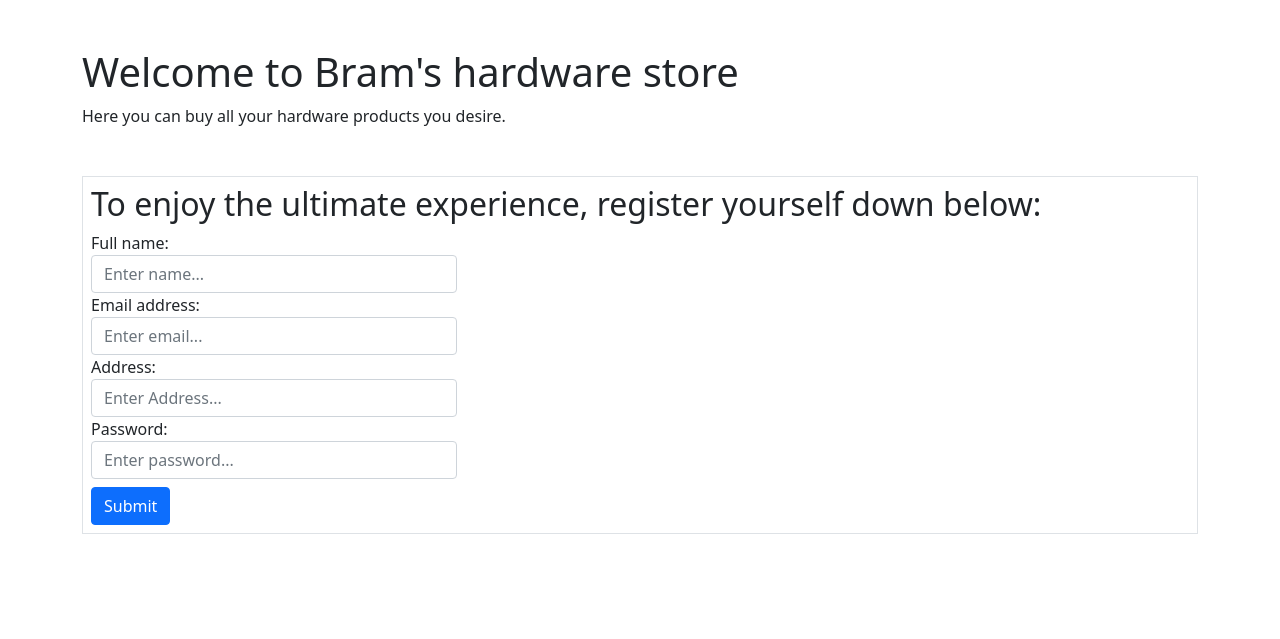
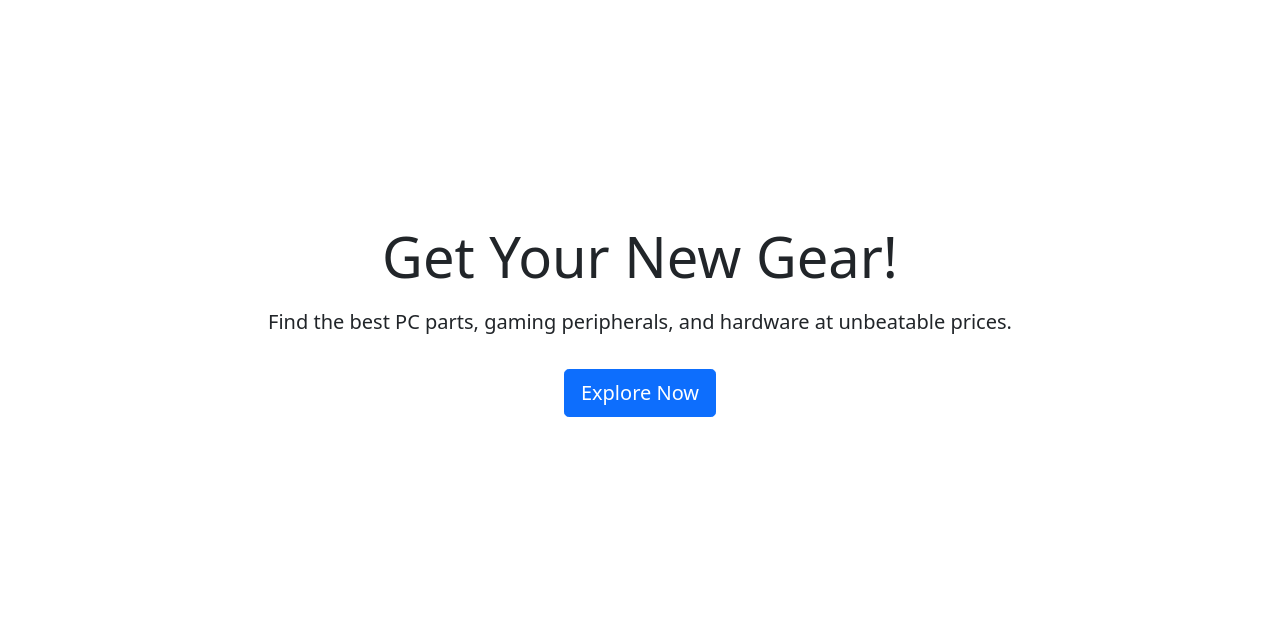
Before and after one commit to TCodingGuru/PHP-Webshop, a PHP site: page /app/view/home/index.php in a window 1280 px wide. Shown: the part 56-695 px from the top of the page. Run offline with PHP 8.4, Linux system fonts and the light colour scheme.

Commit message:
fixed error

```diff
--- a/app/api/controller/productcontroller.php
+++ b/app/api/controller/productcontroller.php
@@ -14,6 +14,7 @@ class ProductController {
     {
         if ($_SERVER["REQUEST_METHOD"] === "GET") {
             $products = $this->productService->getAll(); // <-- get products
+            var_dump($products);
             echo json_encode($products); // <-- echo to browser
         }
     }
--- a/app/model/product.php
+++ b/app/model/product.php
@@ -5,6 +5,7 @@ class Product {
     public string $name;
     public string $description;
     public int $price;
+    public $type;
 }
 
 ?>
--- a/app/view/home/index.php
+++ b/app/view/home/index.php
@@ -4,40 +4,11 @@ require __DIR__ . '/../nav.php';
 ?>
 
 <body>
-    <div class="container home">
-
-        <!-- Header of home page -->
-        <h1 class="mt-5">Welcome to Bram's hardware store</h1>
-        <p>Here you can buy all your hardware products you desire.</p>
-
-        <!-- registration form for customers // use responsive grid columns -->
-        <?php if (!isset($_SESSION['logged_User'])) { ?>
-            <div class="border mt-5 p-2">
-                <h2>To enjoy the ultimate experience, register yourself down below:</h2>
-                <form class="" action="user/insert" method="POST">
-                    <div class="form-group col-12 col-md-4">
-                        <label for="inputName">Full name:</label>
-                        <input type="text" class="form-control" name="inputName" placeholder="Enter name..." required>
-                    </div>
-
-                    <div class="form-group col-12 col-md-4">
-                        <label for="inputEmail">Email address:</label>
-                        <input type="email" class="form-control" name="inputEmail" placeholder="Enter email..." required>
-                    </div>
-
-                    <div class="form-group col-12 col-md-4">
-                        <label for="inputAddress">Address:</label>
-                        <input type="text" class="form-control" name="inputAddress" placeholder="Enter Address..." required>
-                    </div>
-
-                    <div class="form-group col-12 col-md-4">
-                        <label for="inputPassword">Password:</label>
-                        <input type="password" class="form-control" name="inputPassword" placeholder="Enter password..." required>
-                    </div>
-                    <button type="submit" class="btn btn-primary mt-2">Submit</button>
-                </form>
-            </div>
-
-        <?php } ?>
+    <div class="container home d-flex flex-column align-items-center justify-content-center text-center" style="min-height: 80vh;">
+        <div>
+            <h2 class="display-4 font-weight-bold">Get Your New Gear!</h2>
+            <p class="lead mt-3">Find the best PC parts, gaming peripherals, and hardware at unbeatable prices.</p>
+            <a href="product" class="btn btn-primary btn-lg mt-3">Explore Now</a>
+        </div>
     </div>
 </body>
```
Also changed, not shown: app/view/login/index.php (+5 -2 lines), app/repositories/productrepository.php (line endings or trailing spaces).
